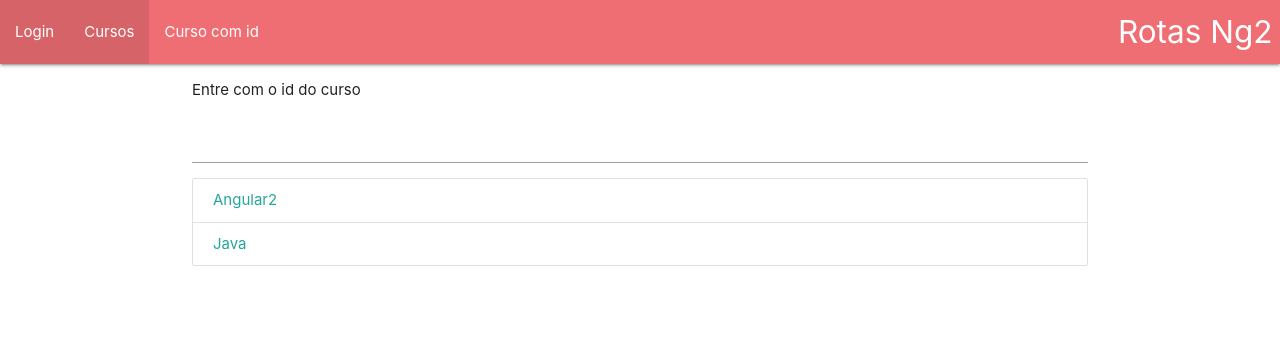
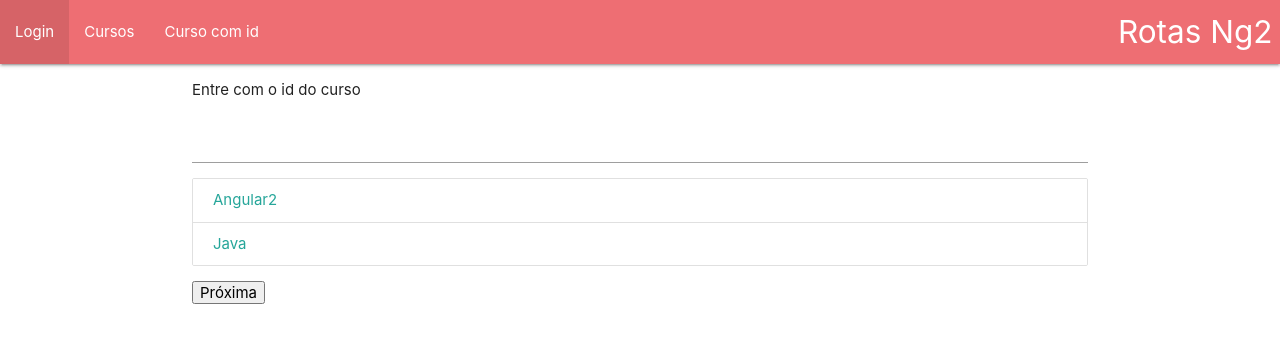
Before and after one commit to 03fred/rotas, an Angular app: page /cursos in a window 1280 px wide. Shown: the top 342 px of the page. Built offline with nearby package versions, Linux system fonts and the light colour scheme.

Commit message:
queryParam pagenation

```diff
--- a/src/app/app.component.html
+++ b/src/app/app.component.html
@@ -3,7 +3,7 @@
         <a routerLink="" class="brand-logo right">Rotas Ng2</a>
         <ul id="nav-mobile" class="left hide-on-med-and-down">
             <li routerLinkActive="active"><a routerLink="/login">Login</a></li>
-            <li routerLinkActive="active"><a routerLink="/cursos">Cursos</a></li>
+            <li routerLinkActive="active"><a routerLink="/cursos" [queryParams]="{pagina:1}">Cursos</a></li>
             <li routerLinkActive="active"><a [routerLink]="['curso', idCurso.value]">Curso com id</a></li>
 
         </ul>
--- a/src/app/cursos/cursos.component.html
+++ b/src/app/cursos/cursos.component.html
@@ -1,6 +1,6 @@
 <div class="collection">
     <a class="collection-item" *ngFor="let c of cursos" [routerLink]="['/curso',c.id]">
         {{c.nome}}
-
     </a>
 </div>
+<button (click)="proximaPagina()">Próxima</button>
--- a/src/app/cursos/cursos.component.ts
+++ b/src/app/cursos/cursos.component.ts
@@ -1,5 +1,7 @@
 import { Component, OnInit } from '@angular/core';
 import { CursoService } from './curso.service';
+import { ActivatedRoute, Router } from '@angular/router';
+import { Subscription } from 'rxjs';
 
 @Component({
   selector: 'app-cursos',
@@ -8,10 +10,28 @@
 })
 export class CursosComponent implements OnInit {
 cursos: any[];
-  constructor(private cursoService: CursoService) { }
+pagina: number;
+inscricao: Subscription;
+
+
+  constructor(private cursoService: CursoService,
+    private route: ActivatedRoute,
+    private router:  Router) { }
 
   ngOnInit() {
     this.cursos = this.cursoService.getCursos();
+
+    this.inscricao = this.route.queryParams.subscribe((queryParams: any) => {
+        this.pagina = queryParams['pagina'];
+      }
+    )
+  }
+  ngOnDestroy(){
+    this.inscricao.unsubscribe();
   }
 
+  proximaPagina(){
+    this.router.navigate(['/cursos'],
+    {queryParams:{'pagina':++this.pagina}})
+  }
 }
```
